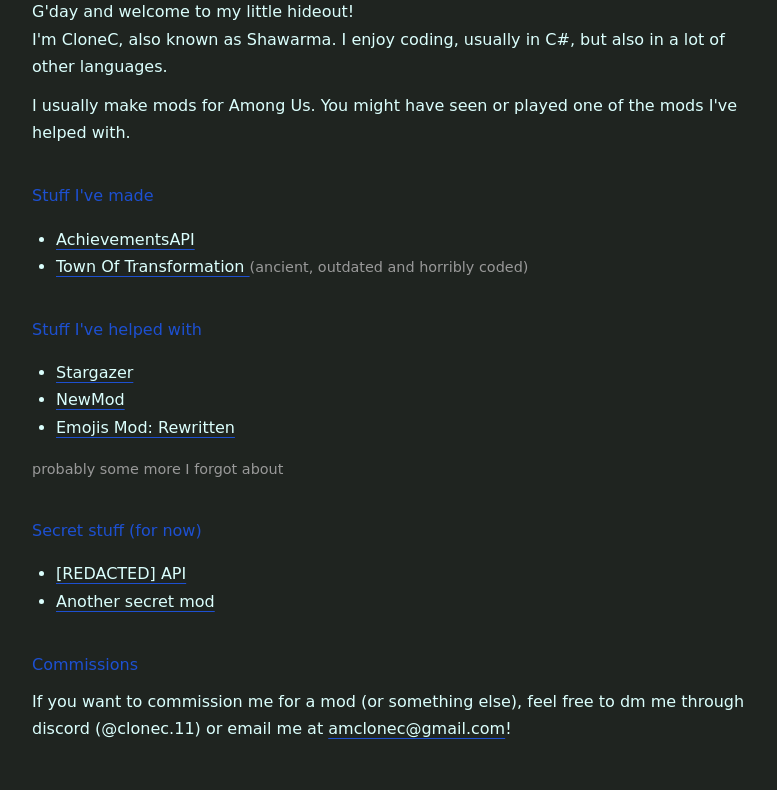
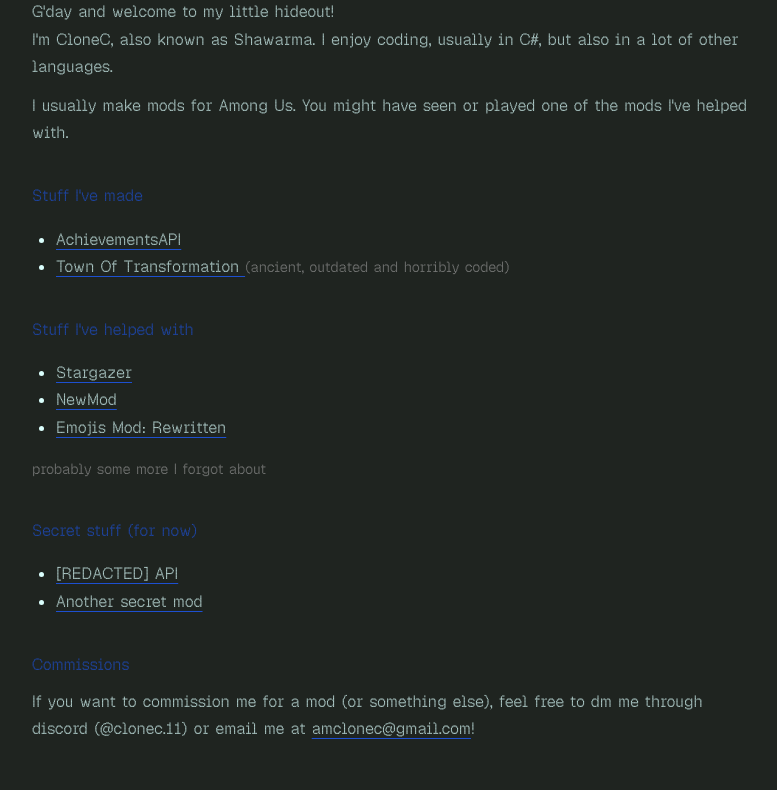
Before and after one commit to am-clonec/am-clonec.github.io, a plain HTML site: page index.html in a window 1280 px wide. Shown: the part 178-968 px from the top of the page, without its empty margins (248-1025 px from the left). Drawn offline with Linux system fonts and the light colour scheme.

Commit message:
Better fonts

```diff
--- a/index.html
+++ b/index.html
@@ -6,6 +6,22 @@
     <title>cloneweb: my little hideout</title>
 
     <style>
+        @font-face {
+            font-family: "Geist Pixel Grid";
+            src: url("./assets/GeistPixel-Grid.woff2") format("woff2");
+            font-weight: 100 900;
+            font-style: normal;
+            font-display: swap;
+        }
+
+        @font-face {
+            font-family: "Geist Pixel Square";
+            src: url("./assets/GeistPixel-Square.woff2") format("woff2");
+            font-weight: 100 900;
+            font-style: normal;
+            font-display: swap;
+        }
+
         * {
             box-sizing: border-box;
         }
@@ -15,7 +31,7 @@
             padding: 48px 20px;
             background: #1f2420;
             color: #dbfffd;
-            font-family: "Brush Script MT", cursive;
+            font-family: "Geist Pixel Grid", "Geist Pixel Square", sans-serif;
             line-height: 1.7;
         }
 
```
Also changed, not shown: Assets/GeistPixel-Grid.woff2 (added), Assets/GeistPixel-Square.woff2 (added).
